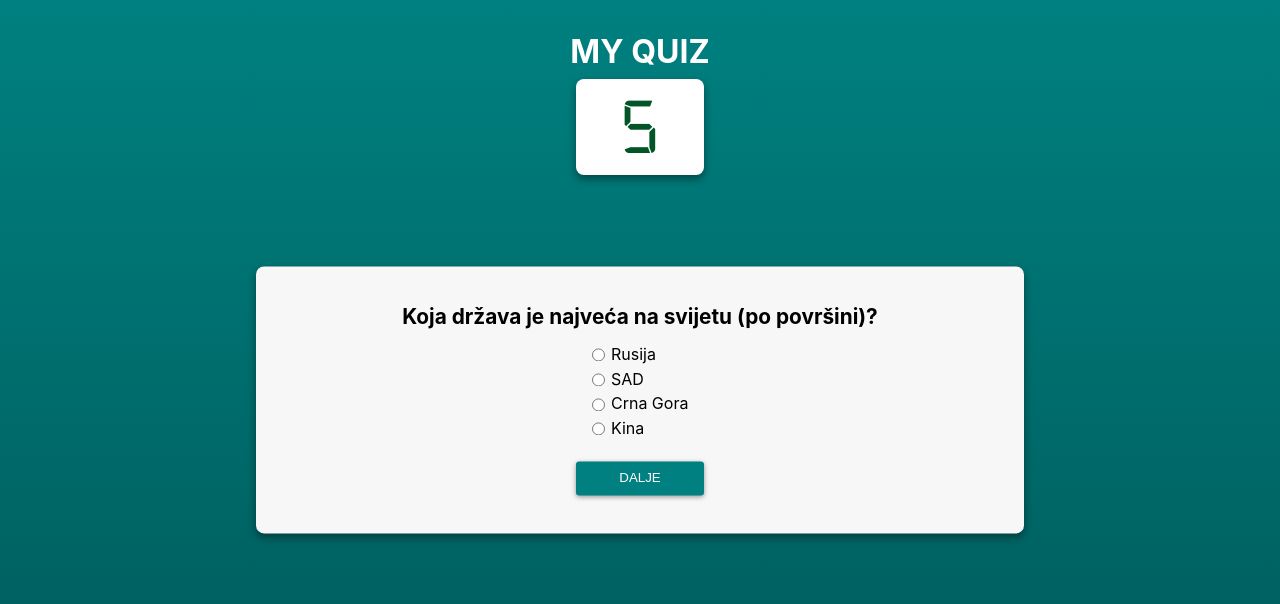
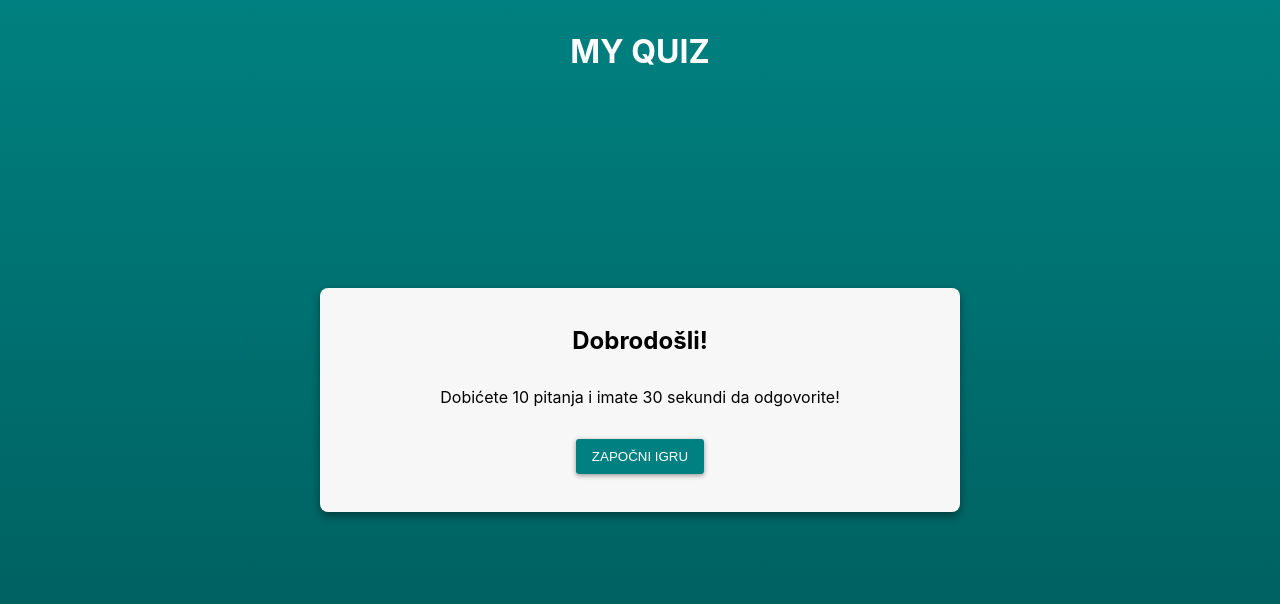
Before and after one commit to mrtanguero/quiz, a React (Create React App) app: page / in a window 1280 px wide. Shown: the top 604 px of the page. Built offline with nearby package versions, Linux system fonts and the light colour scheme.

Commit message:
Add WelcomeCard

```diff
--- a/src/App.js
+++ b/src/App.js
@@ -6,6 +6,7 @@ import { questions } from './data/questions.js';
 import QuestionCard from './components/QuestionCard/QuestionCard';
 import Result from './components/Result/Result';
 import Counter from './components/Counter/Counter';
+import WelcomeCard from './components/WelcomeCard/WelcomeCard';
 
 const randomQuestions = _.shuffle(questions)
   .slice(0, 10)
@@ -15,13 +16,12 @@ const randomQuestions = _.shuffle(questions)
   });
 
 function App() {
-  const [questionNumber, setQuestionNumber] = useState(1);
+  const [questionNumber, setQuestionNumber] = useState(0);
   const [answers, setAnswers] = useState(Array(10).fill(0));
   const [isTimeUp, setIsTimeUp] = useState(false);
 
-  return (
-    <div className="App">
-      <h1>MY QUIZ</h1>
+  const game = (
+    <React.Fragment>
       <Counter isTimeUp={isTimeUp} setIsTimeUp={setIsTimeUp} />
       {questionNumber < 11 && !isTimeUp ? (
         <QuestionCard
@@ -34,6 +34,17 @@ function App() {
       ) : (
         <Result answers={answers} />
       )}
+    </React.Fragment>
+  );
+
+  return (
+    <div className="App">
+      <h1>MY QUIZ</h1>
+      {questionNumber === 0 ? (
+        <WelcomeCard setQuestionNumber={setQuestionNumber} />
+      ) : (
+        game
+      )}
     </div>
   );
 }
--- /dev/null
+++ b/src/components/WelcomeCard/WelcomeCard.css
@@ -0,0 +1,26 @@
+.WelcomeCard {
+  min-width: 50%;
+  max-width: 80%;
+  background-color: rgb(247, 247, 247);
+  box-shadow: 0 4px 8px rgba(0, 0, 0, 0.4);
+  border-radius: 0.5rem;
+
+  padding: 3% 5%;
+
+  position: absolute;
+  top: 50%;
+  left: 50%;
+  transform: translate(-50%, -50%);
+
+  display: flex;
+  flex-direction: column;
+  align-items: center;
+}
+
+.WelcomeCard h2 {
+  margin-bottom: 2rem;
+}
+
+.WelcomeCard .text-info {
+  margin-bottom: 2rem;
+}
--- /dev/null
+++ b/src/components/WelcomeCard/WelcomeCard.jsx
@@ -0,0 +1,19 @@
+import React from 'react';
+import './WelcomeCard.css';
+import { TIME_ALLOWED } from '../../config/config.js';
+
+export default function WelcomeCard({ setQuestionNumber }) {
+  const onButtonClick = () => {
+    setQuestionNumber(1);
+  };
+
+  return (
+    <div className="WelcomeCard">
+      <h2>Dobrodošli!</h2>
+      <div className="text-info">
+        <p>Dobićete 10 pitanja i imate {TIME_ALLOWED} sekundi da odgovorite!</p>
+      </div>
+      <button onClick={onButtonClick}>ZAPOČNI IGRU</button>
+    </div>
+  );
+}
--- a/src/config/config.js
+++ b/src/config/config.js
@@ -1 +1 @@
-export const TIME_ALLOWED = 10;
+export const TIME_ALLOWED = 30;
```
